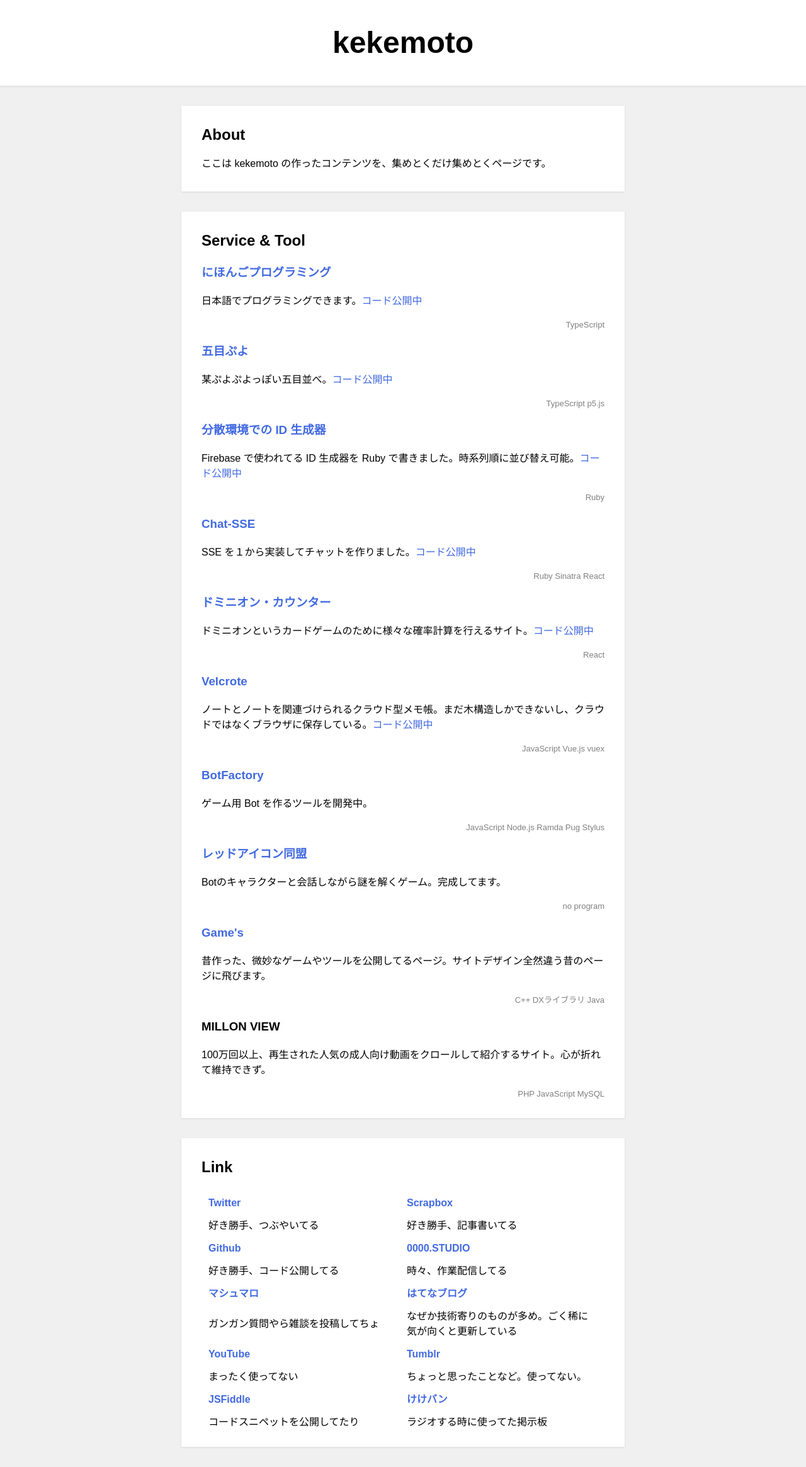
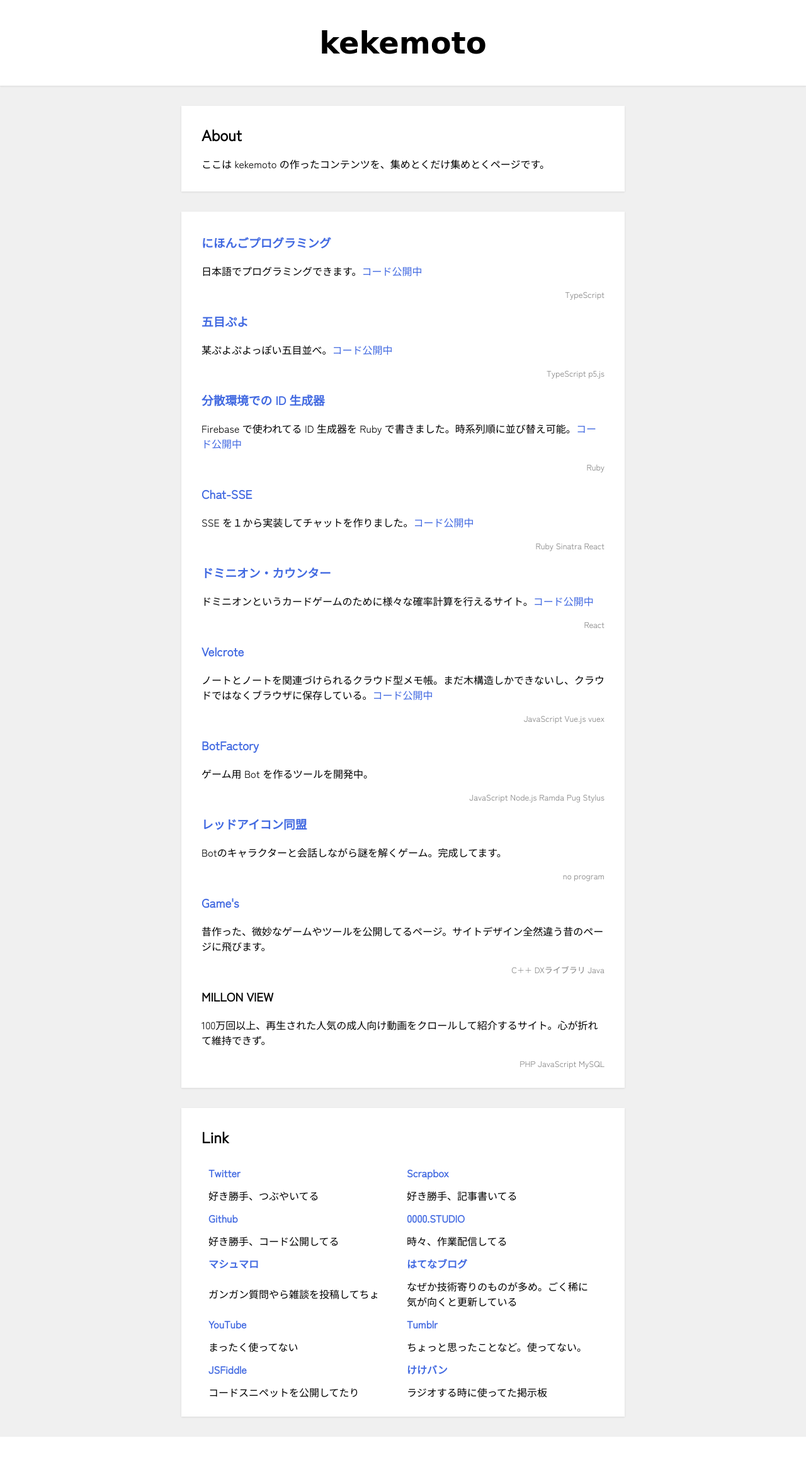
Before and after one commit to kekemoto/kekemoto.github.io, a PHP site: page / in a window 1280 px wide. Shown: the whole page at 63% size. After the commit the page ends 2281 px from the top, so only its background shows below. Run offline with PHP 8.4, Linux system fonts and the light colour scheme.

Commit message:
フォントの変更

```diff
--- a/Layout3.css
+++ b/Layout3.css
@@ -1,7 +1,6 @@
 body {
   background-color: #f0f0f0;
-  font-family: "Arial", "游ゴシック", YuGothic, "ヒラギノ角ゴ ProN W3",
-    "Hiragino Kaku Gothic ProN", "メイリオ", Meiryo, sans-serif;
+  font-family: "Zen Kaku Gothic New", sans-serif;
   margin: 0;
   line-height: 1.5;
 }
@@ -32,6 +31,7 @@ article > h1 {
 }
 
 #title {
+  font-family: "Comic Sans MS", sans-serif;
   text-align: center;
   margin-top: 32px;
   font-size: 300%;
@@ -39,8 +39,6 @@ article > h1 {
   background-color: white;
   padding: 32px 0;
   box-shadow: 0 1px 3px rgba(0, 0, 0, 0.1);
-}
-h1#title {
   margin: 0;
 }
 
--- a/index.html
+++ b/index.html
@@ -6,13 +6,14 @@
     <title>kekemoto</title>
     <meta name="author" content="kekemoto" />
 
+    <!-- OGP -->
     <meta name="twitter:card" content="summary" />
     <meta name="twitter:site" content="@keke_moto" />
     <meta name="twitter:creator" content="@keke_moto" />
     <meta property="og:title" content="kekemoto" />
     <meta
       property="og:description"
-      content="kekemotoの作ったコンテンツを、集めとくだけ集めとくページです。"
+      content="kekemoto の作ったコンテンツを、集めとくだけ集めとくページです。"
     />
     <meta property="og:url" content="https://kekemoto.github.io" />
     <meta
@@ -20,7 +21,16 @@
       content="https://kekemoto.github.io/img/logo.png"
     />
 
+    <!-- font -->
+    <link rel="preconnect" href="https://fonts.googleapis.com" />
+    <link rel="preconnect" href="https://fonts.gstatic.com" crossorigin />
+    <link
+      href="https://fonts.googleapis.com/css2?family=Zen+Kaku+Gothic+New&display=swap"
+      rel="stylesheet"
+    />
+
     <link rel="stylesheet" type="text/css" href="Layout3.css" />
+
     <style>
       table {
         border-spacing: 10px;
@@ -53,8 +63,6 @@
     </article>
 
     <article>
-      <h1>Service & Tool</h1>
-
       <h3>
         <a href="https://kekemoto.github.io/japanese/"
           >にほんごプログラミング</a
```
